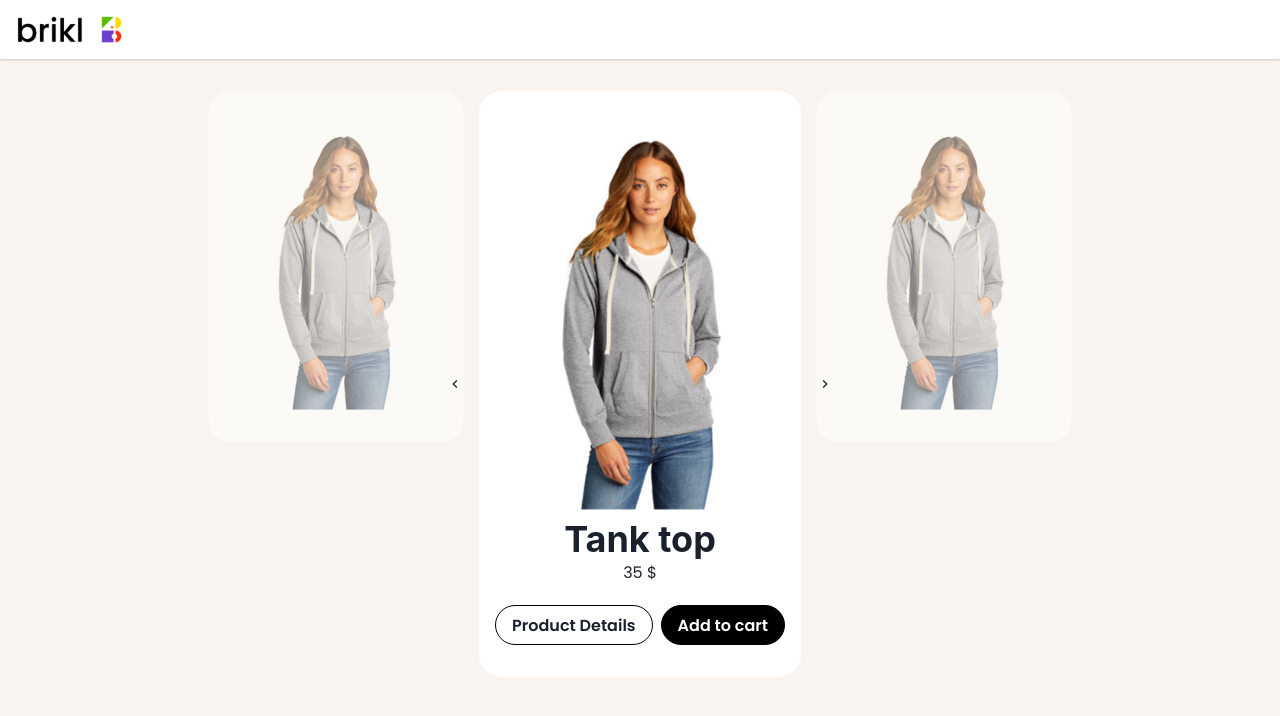
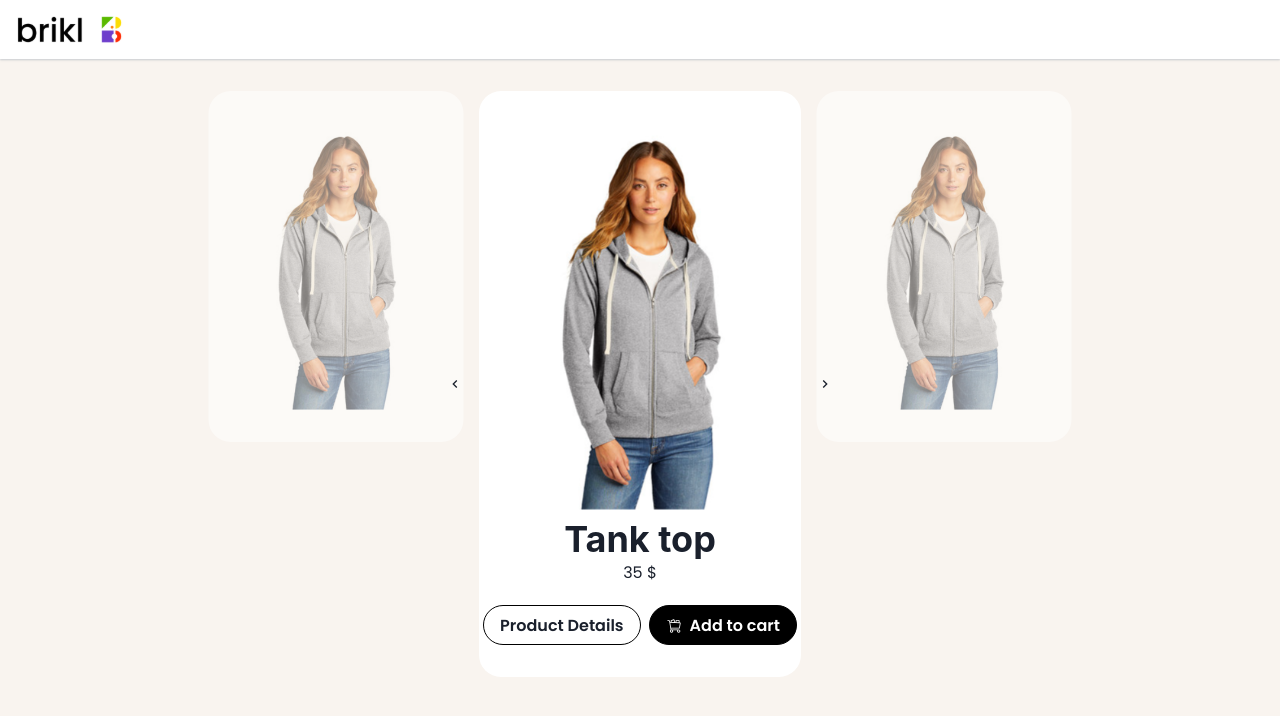
Before and after one commit to QuadieZ/hackathon-design-b, a React (Create React App) app: page / in a window 1280 px wide. Shown: the top 716 px of the page. Built offline with nearby package versions, Linux system fonts and the light colour scheme.

Commit message:
feat: implement add to cart button

```diff
--- /dev/null
+++ b/src/component/add-to-cart-button/AddToCartButton.tsx
@@ -0,0 +1,70 @@
+import { Box, Button } from "@chakra-ui/react";
+import { AnimatePresence, motion } from "framer-motion";
+import { useState } from "react";
+import { CartIcon } from "../../icon";
+
+const containerHoverStyles = {
+  scale: 1.05,
+  backgroundColor: "black",
+};
+
+const textHoverStyles = {
+  opacity: 0,
+};
+
+const containerVariant = {
+  hover: containerHoverStyles,
+  click: containerHoverStyles,
+};
+
+const textVariant = {
+  hover: textHoverStyles,
+  click: textHoverStyles,
+};
+
+const iconVariant = {
+  click: {
+    left: "calc(100% - 16px)",
+  },
+};
+
+const AddToCartButton = () => {
+  const [currentVariant, setCurrentVariant] = useState("");
+  return (
+    <AnimatePresence>
+      <Button
+        as={motion.button}
+        borderRadius="25px"
+        bgColor="black"
+        color="white"
+        border="1px solid black"
+        size="md"
+        variants={containerVariant}
+        animate={currentVariant}
+        onMouseEnter={() => setCurrentVariant("hover")}
+        onMouseLeave={() => setCurrentVariant("")}
+        onClick={() => setCurrentVariant("click")}
+      >
+        <Box
+          position="relative"
+          as={motion.span}
+          variants={iconVariant}
+          animate={currentVariant}
+        >
+          <CartIcon />
+        </Box>
+        <Box
+          ml={2}
+          id="add-to-cart-text"
+          variants={textVariant}
+          animate={currentVariant}
+          as={motion.span}
+        >
+          Add to cart
+        </Box>
+      </Button>
+    </AnimatePresence>
+  );
+};
+
+export default AddToCartButton;
--- /dev/null
+++ b/src/component/add-to-cart-button/index.ts
@@ -0,0 +1 @@
+export { default as AddToCartButton } from "./AddToCartButton";
--- a/src/component/index.ts
+++ b/src/component/index.ts
@@ -1,3 +1,4 @@
 export * from "./navbar";
 export * from "./carousel";
 export * from "./product";
+export * from "./add-to-cart-button";
--- a/src/component/product/Product.tsx
+++ b/src/component/product/Product.tsx
@@ -1,6 +1,7 @@
 import { Button, Flex, Heading, Image, Text } from "@chakra-ui/react";
 import { motion } from "framer-motion";
 import { FC } from "react";
+import { AddToCartButton } from "../add-to-cart-button";
 
 type ProductProps = {
   isActive?: boolean;
@@ -59,14 +60,7 @@ const Product: FC<ProductProps> = (props) => {
             >
               Product Details
             </Button>
-            <Button
-              borderRadius="25px"
-              bgColor="black"
-              color="white"
-              border="1px solid black"
-            >
-              Add to cart
-            </Button>
+            <AddToCartButton />
           </Flex>
         </Flex>
       )}
--- /dev/null
+++ b/src/icon/index.ts
@@ -0,0 +1 @@
+export * from "./CartIcon";
```
Also changed, not shown: src/icon/CartIcon.tsx (added, +14 -0 lines), public/images/icons/CartItemIcon.svg (added).
